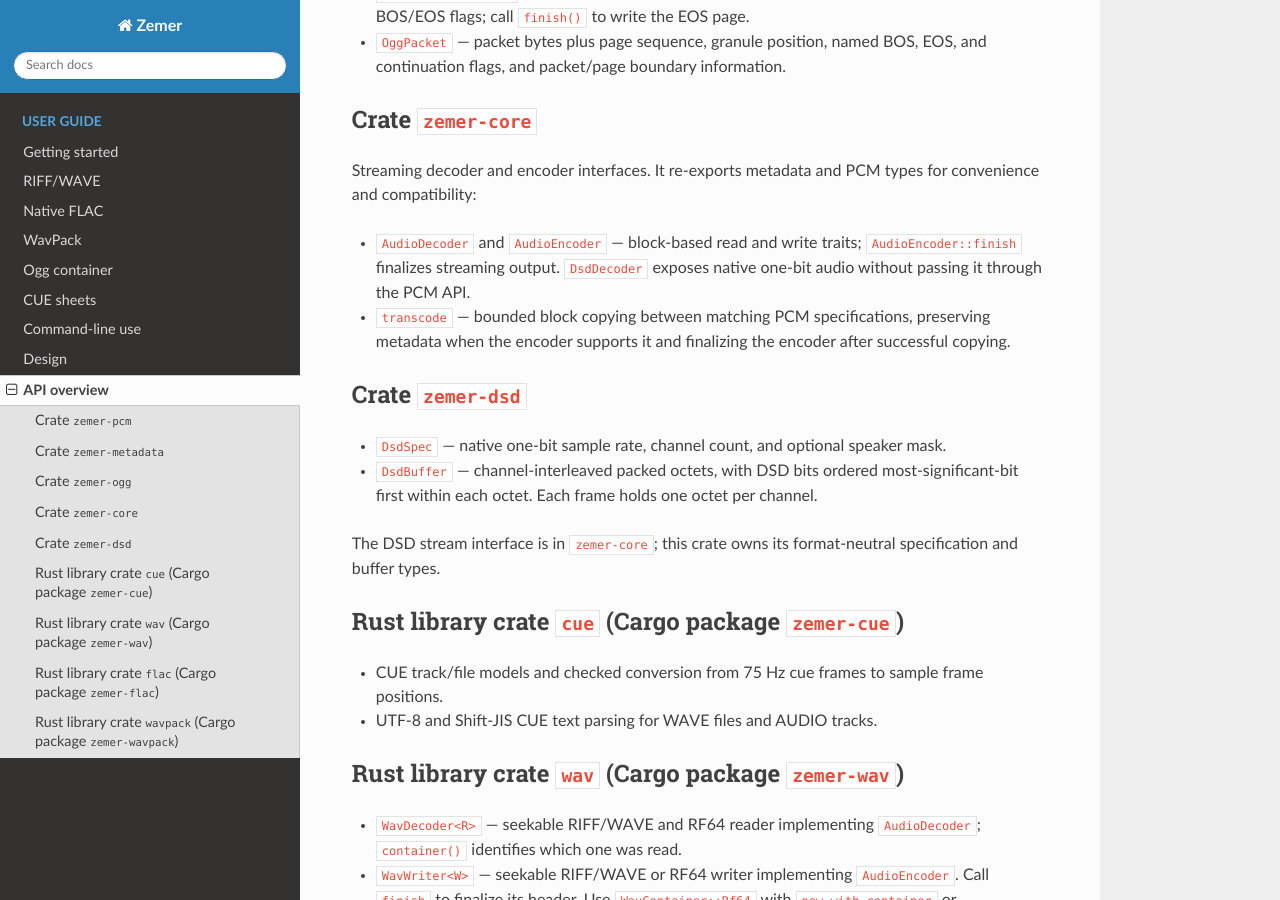
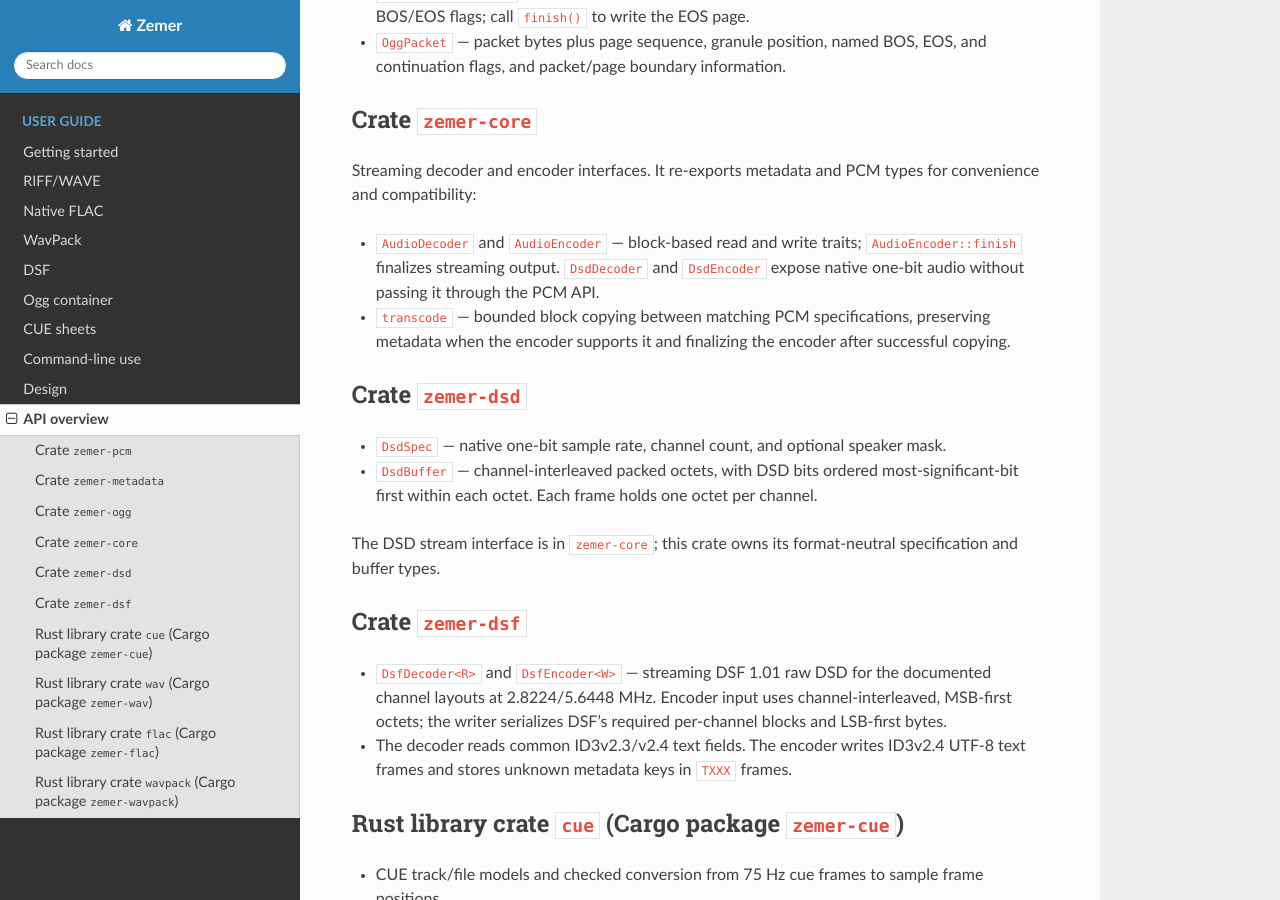
Before and after one commit to neko941/zemer, a Sphinx documentation site: the page built from docs/api.rst, in a window 1280 px wide and 900 px high, scrolled down 666 px. Built offline with Sphinx 7.4.7 and the Read the Docs theme 3.1.0, drawn with Linux system fonts in a browser that asks for light colours.

Commit message:
docs(dsf): document encoder and ID3 output

```diff
--- a/docs/api.rst
+++ b/docs/api.rst
@@ -38,8 +38,9 @@ Streaming decoder and encoder interfaces. It re-exports metadata and PCM types
 for convenience and compatibility:
 
 * ``AudioDecoder`` and ``AudioEncoder`` — block-based read and write traits;
-  ``AudioEncoder::finish`` finalizes streaming output. ``DsdDecoder`` exposes
-  native one-bit audio without passing it through the PCM API.
+  ``AudioEncoder::finish`` finalizes streaming output. ``DsdDecoder`` and
+  ``DsdEncoder`` expose native one-bit audio without passing it through the PCM
+  API.
 * ``transcode`` — bounded block copying between matching PCM specifications,
   preserving metadata when the encoder supports it and finalizing the encoder
   after successful copying.
@@ -55,6 +56,16 @@ Crate ``zemer-dsd``
 
 The DSD stream interface is in ``zemer-core``; this crate owns its format-neutral
 specification and buffer types.
+
+Crate ``zemer-dsf``
+-------------------
+
+* ``DsfDecoder<R>`` and ``DsfEncoder<W>`` — streaming DSF 1.01 raw DSD for the
+  documented channel layouts at 2.8224/5.6448 MHz. Encoder input uses
+  channel-interleaved, MSB-first octets; the writer serializes DSF's required
+  per-channel blocks and LSB-first bytes.
+* The decoder reads common ID3v2.3/v2.4 text fields. The encoder writes ID3v2.4
+  UTF-8 text frames and stores unknown metadata keys in ``TXXX`` frames.
 
 Rust library crate ``cue`` (Cargo package ``zemer-cue``)
 --------------------------------------------------------
--- a/docs/cli.rst
+++ b/docs/cli.rst
@@ -22,8 +22,8 @@ Inspect a WAVE, native FLAC, Ogg-FLAC, or WavPack file:
    cargo run -p zemer -- inspect input.flac
    cargo run -p zemer -- inspect input.wv
 
-WavPack native DSD is exposed through the library API and is not decoded by the
-PCM CLI workflows.
+Native DSD decoding/encoding is currently exposed through the library APIs and
+is not yet available through the CLI.
 
 For scripts and agents, request JSON:
 
--- a/docs/index.rst
+++ b/docs/index.rst
@@ -15,6 +15,8 @@ uncompressed WVX, writes raw native DSD for up to 32 channels, and emits
 standard-bitrate integer PCM hybrid pairs. APEv2 UTF-8 text tags can be edited
 while retaining non-text items. The official suite decoded all 35 supported
 files, skipped 9 legacy files, and rejected all 4 malformed files.
+The ``zemer-dsf`` crate reads and writes raw DSF 1.01 DSD streams for its
+documented channel/rate profile and maps common ID3 text fields.
 
 .. toctree::
    :maxdepth: 2
@@ -24,6 +26,7 @@ files, skipped 9 legacy files, and rejected all 4 malformed files.
    wav
    flac
    wavpack
+   dsf
    ogg
    cue
    cli
```
Also changed, not shown: README.ai.md (+1 -1 lines), README.md (+2 -2 lines), ROADMAP.md (+5 -5 lines), docs/dsf.rst (added, +20 -0 lines), 4 other files.
